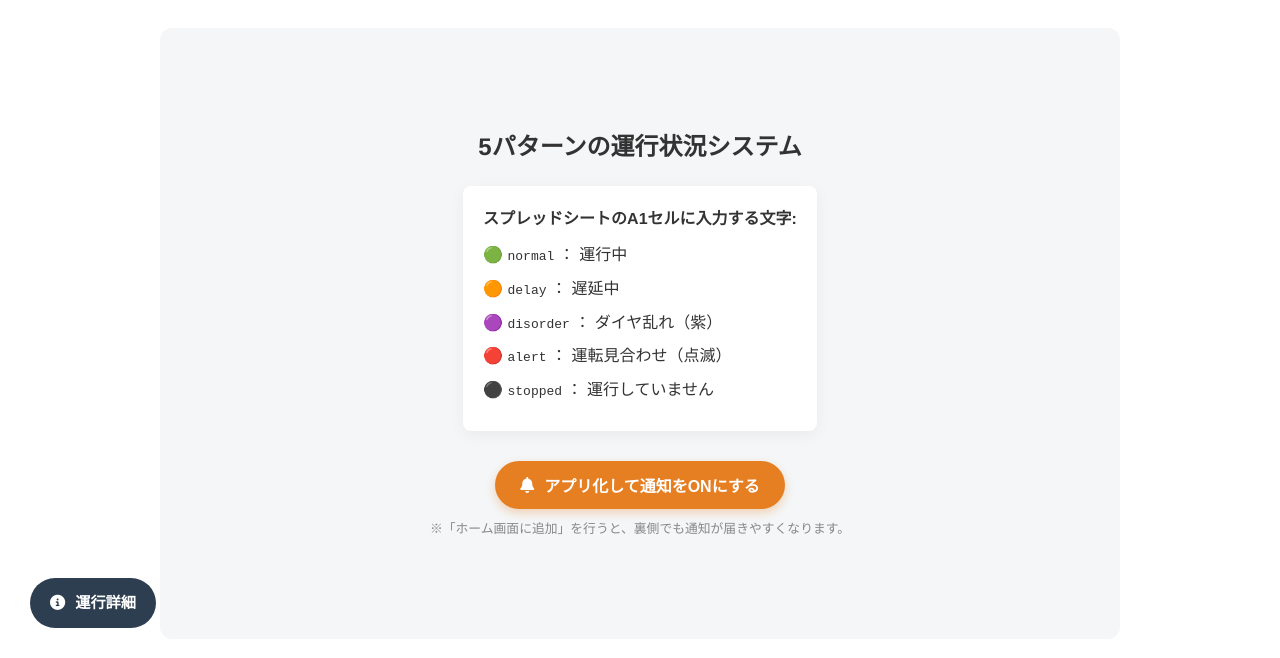
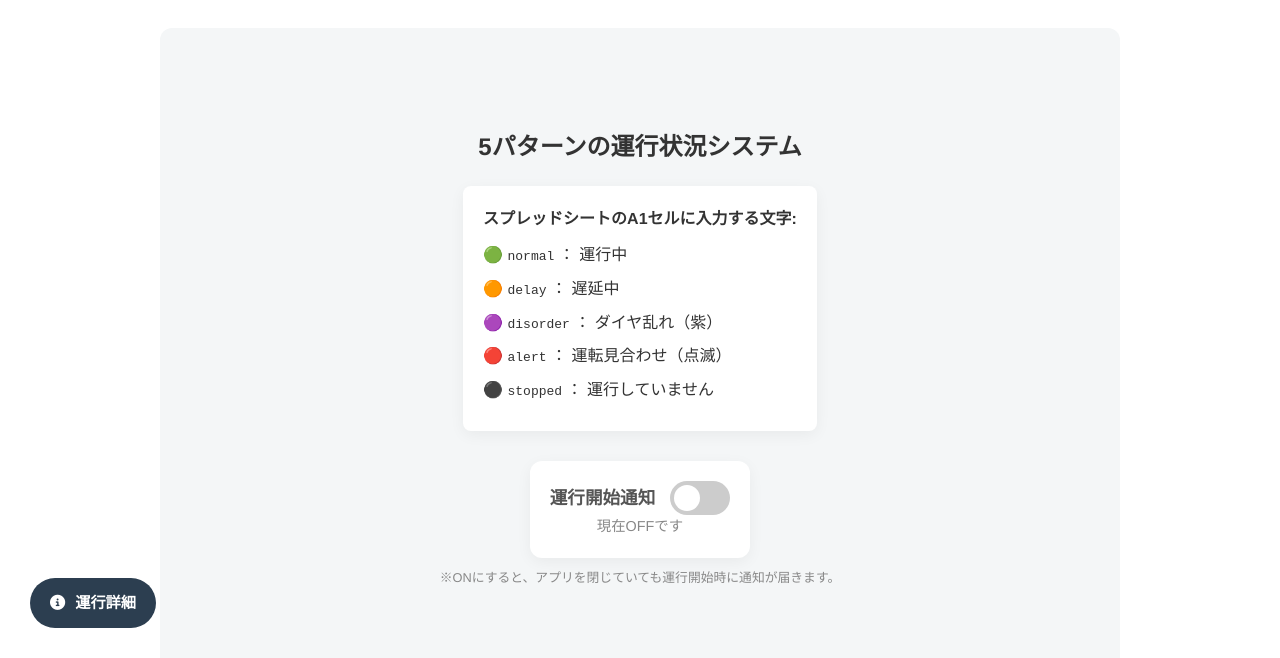
Before and after one commit to shiraiwarailway/official, a plain HTML site: page index.html in a window 1280 px wide. Shown: the part 142-800 px from the top of the page. Drawn offline with Linux system fonts and the light colour scheme; no server answers.

Commit message:
Update index.html

```diff
--- a/index.html
+++ b/index.html
@@ -92,17 +92,52 @@
         .main-content { flex: 1; padding: 40px 20px; max-width: 1000px; margin: 0 auto; width: 100%; }
         .hero { background-color: #f4f6f7; padding: 100px 20px; text-align: center; border-radius: 12px; margin-bottom: 60px; }
 
-        /* 通知ボタン */
-        .notify-btn {
+        /* --- トグルスイッチのデザイン --- */
+        .notification-control {
             margin-top: 30px;
-            background-color: #e67e22; color: #fff;
-            border: none; padding: 12px 25px; border-radius: 30px;
-            font-size: 1rem; font-weight: bold; cursor: pointer;
-            box-shadow: 0 4px 10px rgba(230, 126, 34, 0.3);
-            transition: all 0.3s ease; display: inline-flex; align-items: center; gap: 10px;
+            display: flex; flex-direction: column; align-items: center; gap: 10px;
+            background-color: #fff; padding: 20px; border-radius: 12px;
+            box-shadow: 0 4px 15px rgba(0,0,0,0.05);
+            display: inline-block; /* 中央寄せ用 */
         }
-        .notify-btn:hover { background-color: #d35400; transform: translateY(-2px); }
-        .notify-btn.disabled { background-color: #bdc3c7; cursor: default; transform: none; box-shadow: none; }
+
+        .switch-container {
+            display: flex; align-items: center; gap: 15px;
+        }
+
+        /* スイッチ本体 */
+        .switch {
+            position: relative;
+            display: inline-block;
+            width: 60px;
+            height: 34px;
+        }
+        .switch input { opacity: 0; width: 0; height: 0; }
+
+        /* スライダー部分 */
+        .slider {
+            position: absolute; cursor: pointer;
+            top: 0; left: 0; right: 0; bottom: 0;
+            background-color: #ccc;
+            transition: .4s;
+            border-radius: 34px;
+        }
+        .slider:before {
+            position: absolute; content: "";
+            height: 26px; width: 26px;
+            left: 4px; bottom: 4px;
+            background-color: white;
+            transition: .4s;
+            border-radius: 50%;
+        }
+
+        /* ONの状態 */
+        input:checked + .slider { background-color: #27ae60; }
+        input:checked + .slider:before { transform: translateX(26px); }
+
+        .toggle-label { font-weight: bold; font-size: 1.1rem; color: #555; }
+        .toggle-status { font-size: 0.9rem; color: #888; }
+
 
         /* 会社概要 */
         .company-profile { background-color: #fff; border-radius: 12px; box-shadow: 0 4px 15px rgba(0,0,0,0.05); padding: 40px; margin-bottom: 60px; }
@@ -214,11 +249,20 @@
                 </ul>
             </div>
             <br>
-            <button id="notify-btn" class="notify-btn" onclick="enableNotifications()">
-                <i class="fa-solid fa-bell"></i> アプリ化して通知をONにする
-            </button>
+
+            <div class="notification-control">
+                <div class="switch-container">
+                    <span class="toggle-label">運行開始通知</span>
+                    <label class="switch">
+                        <input type="checkbox" id="notify-toggle">
+                        <span class="slider round"></span>
+                    </label>
+                </div>
+                <p class="toggle-status" id="toggle-status-text">OFF</p>
+            </div>
+
             <p style="font-size:0.8rem; color:#888; margin-top:10px;">
-                ※「ホーム画面に追加」を行うと、裏側でも通知が届きやすくなります。
+                ※ONにすると、アプリを閉じていても運行開始時に通知が届きます。
             </p>
         </section>
 
@@ -272,48 +316,83 @@
         const statusBar = document.getElementById('status-bar');
         const statusText = document.getElementById('status-text');
         const statusIcon = statusBar.querySelector('i');
-        const notifyBtn = document.getElementById('notify-btn');
 
-        // ==========================================
-        //  Service Workerの登録 (バックグラウンド用)
-        // ==========================================
-        if ('serviceWorker' in navigator) {
-            window.addEventListener('load', () => {
-                navigator.serviceWorker.register('sw.js')
-                    .then(reg => console.log('SW Registered!', reg))
-                    .catch(err => console.log('SW Failed', err));
-            });
-        }
+        const notifyToggle = document.getElementById('notify-toggle');
+        const toggleStatusText = document.getElementById('toggle-status-text');
 
-        async function enableNotifications() {
-            if (!("Notification" in window)) {
-                alert("このブラウザは対応していません。");
-                return;
-            }
-            const permission = await Notification.requestPermission();
-            if (permission === "granted") {
-                notifyBtn.innerHTML = '<i class="fa-solid fa-check"></i> 通知がONになっています';
-                notifyBtn.classList.add('disabled');
-
-                // 初回テスト通知
-                if ('serviceWorker' in navigator) {
-                    navigator.serviceWorker.ready.then(registration => {
-                        registration.showNotification("設定完了", {
-                            body: "ページを閉じても、1分おきに運行状況をチェックします。",
-                            icon: "group.jpg"
-                        });
-                    });
-                } else {
-                    new Notification("設定完了", { body: "通知が許可されました" });
-                }
+        function initToggleState() {
+            const savedSetting = localStorage.getItem('shiraiwa_notify_enabled');
+            if (savedSetting === 'true' && Notification.permission === 'granted') {
+                notifyToggle.checked = true;
+                updateToggleText(true);
+                registerSW();
             } else {
-                alert("通知がブロックされました。");
+                notifyToggle.checked = false;
+                updateToggleText(false);
             }
         }
 
-        // ==========================================
-        //  通常表示用 (ページを開いている時)
-        // ==========================================
+        function updateToggleText(isOne) {
+            if (isOne) {
+                toggleStatusText.textContent = "現在ONになっています";
+                toggleStatusText.style.color = "#27ae60";
+            } else {
+                toggleStatusText.textContent = "現在OFFです";
+                toggleStatusText.style.color = "#888";
+            }
+        }
+
+        notifyToggle.addEventListener('change', async () => {
+            if (notifyToggle.checked) {
+                if (!("Notification" in window)) {
+                    alert("このブラウザは通知に対応していません。");
+                    notifyToggle.checked = false;
+                    return;
+                }
+
+                const permission = await Notification.requestPermission();
+                if (permission === 'granted') {
+                    localStorage.setItem('shiraiwa_notify_enabled', 'true');
+                    updateToggleText(true);
+                    registerSW();
+
+                    new Notification("通知ON", { body: "設定を保存しました。運行開始時に通知します。" });
+                } else {
+                    notifyToggle.checked = false;
+                    alert("通知が許可されませんでした。ブラウザの設定を確認してください。");
+                }
+
+            } else {
+                localStorage.setItem('shiraiwa_notify_enabled', 'false');
+                updateToggleText(false);
+                unregisterSW();
+            }
+        });
+
+        function registerSW() {
+            if ('serviceWorker' in navigator) {
+                navigator.serviceWorker.register('sw.js')
+                    .then(reg => console.log('SW Registered'))
+                    .catch(err => console.log('SW Fail', err));
+            }
+        }
+
+        function unregisterSW() {
+            if ('serviceWorker' in navigator) {
+                navigator.serviceWorker.getRegistrations().then(function(registrations) {
+                    for(let registration of registrations) {
+                        registration.unregister();
+                    }
+                });
+                console.log('SW Unregistered');
+            }
+        }
+
+        window.addEventListener('load', () => {
+            initToggleState();
+            fetchTrainStatus();
+        });
+
         async function fetchTrainStatus() {
             try {
                 const response = await fetch(SHEET_API_URL);
@@ -343,10 +422,9 @@
             }
         }
 
-        window.addEventListener('load', fetchTrainStatus);
-        setInterval(fetchTrainStatus, 30000); // 開いているときは30秒更新
+        // 20秒ごとに更新 (20000ミリ秒)
+        setInterval(fetchTrainStatus, 20000);
 
-        // その他UI動作
         const backToTopBtn = document.getElementById("back-to-top");
         window.addEventListener("scroll", () => {
             if (window.scrollY > 300) backToTopBtn.classList.add("show");
```
